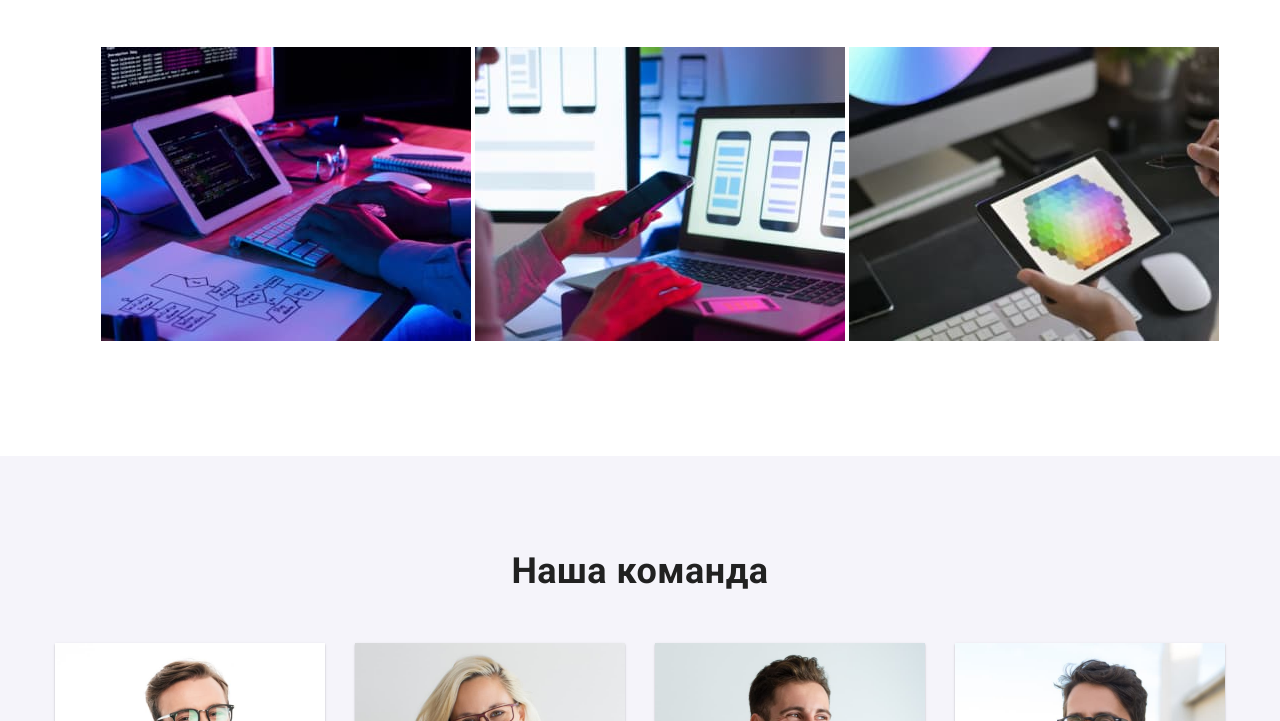
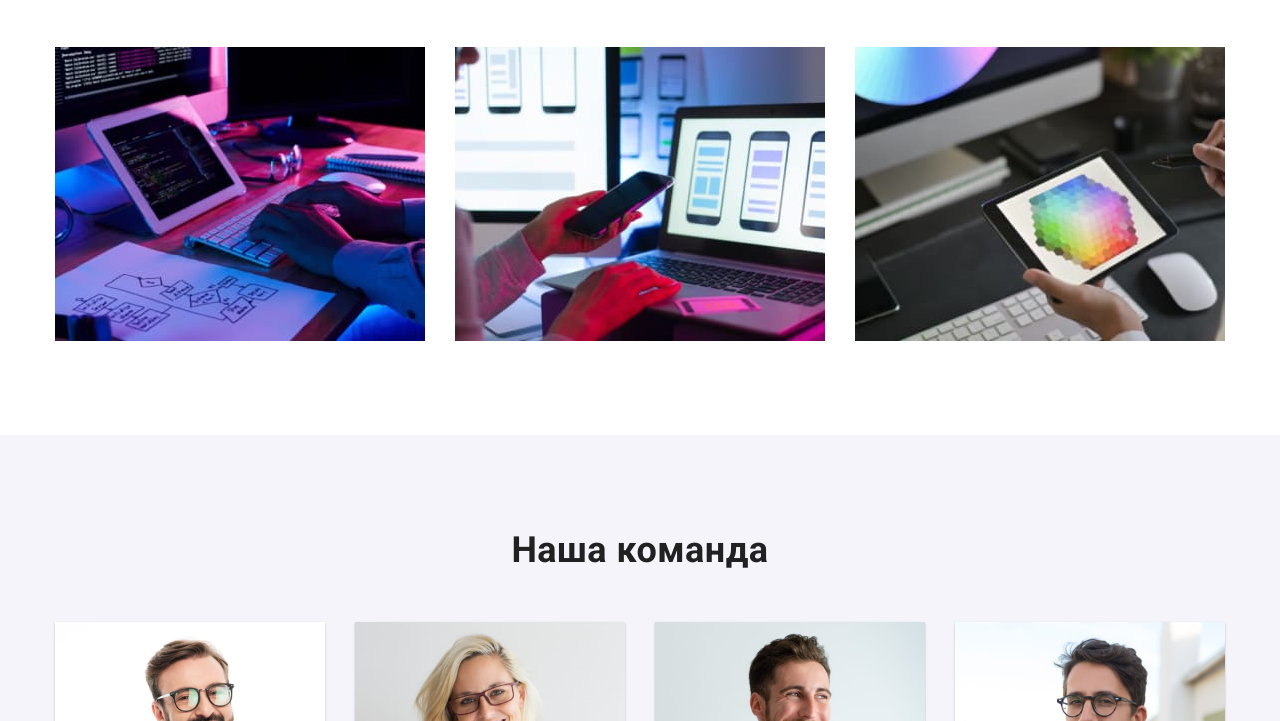
Before and after one commit to FedotovMS/goit-markup-hw-03, a plain HTML site: page index.html in a window 1280 px wide. Shown: the part 679-1400 px from the top of the page. Drawn offline with nearby package versions, Linux system fonts and the light colour scheme.

Commit message:
edited index.html, changed activities

```diff
--- a/css/styles.css
+++ b/css/styles.css
@@ -27,6 +27,7 @@ h6 {
     margin: 0px;
 }
 img {
+    display: block;
     margin: 0px;
 }
 .section {
@@ -206,8 +207,8 @@ ul.contacts .item + .item {
 
 /* our activities */
 .activities {
-    text-align: center;//////
- / ::::::::::::::::::::::::::::::::::::::::::::::::::::::::::::::::::::::::::::::::::::::::::::::::::::::::::::::::::::::::::::::::::::::::::::::::::::"|||||||||||||||||||||||||||:::::::::::::::::::::::::::::::::::::::::::::::::::::::::::::::::::::::::::::::::::::::::::::::::::::::::::::::::::::::::::::||||||||||||||||||||||||||||||||||||||||||||||||||||||||||||||||||||||||||||||||||||||||||||||||||||||||||||||||||||||||||||||||||||||||||||||||||||||||||||||||||||||||||||||||||||||||||||||| margin-top: 0px;
+    text-align: center;
+    margin-top: 0px;
     /* padding-bottom: 94px; */
 }
 .activities h2 {
@@ -219,8 +220,20 @@ ul.contacts .item + .item {
     margin-top: 0px;
     margin-bottom: 50px;
 }
-.activities li {
+.activities-list {
+    display: flex;
+    justify-content: space-between;
+    margin-top: 0;
+    margin-bottom: 0;
+    padding: 0;
+}
+.section .activities ul li {
+    margin: 0;
+        padding: 0;
+}
+.activities-list .item {
     display: inline-block;
+    margin: 0;
 }
 /* our team */
 .team {
--- a/index.html
+++ b/index.html
@@ -73,10 +73,10 @@
 <div class="container">
     <section class="section activities">
         <h2>Чим ми займаємося</h2>
-        <ul>
-            <li><img src="./images/img.jpg" alt="напрямок 1" width="370"></li>
-            <li><img src="./images/img-2.jpg" alt="напрямок 2" width="370"></li>
-            <li><img src="./images/img-3.jpg" alt="напрямок 3" width="370"></li>
+        <ul class="activities-list">
+            <li class="item"><img src="./images/img.jpg" alt="напрямок 1" width="370"></li>
+            <li class="item"><img src="./images/img-2.jpg" alt="напрямок 2" width="370"></li>
+            <li class="item"><img src="./images/img-3.jpg" alt="напрямок 3" width="370"></li>
         </ul>
     </section>
 </div>
```
